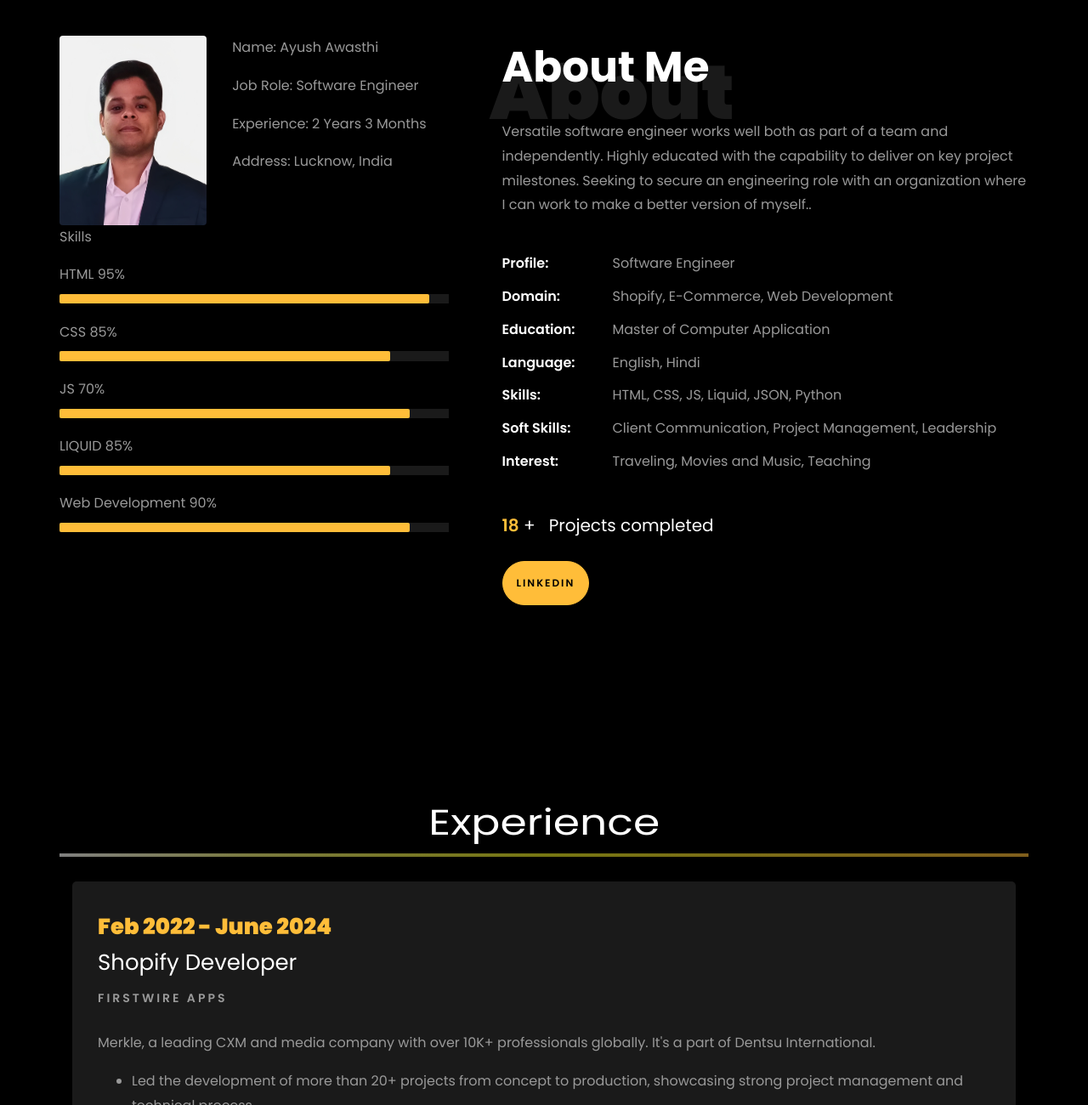
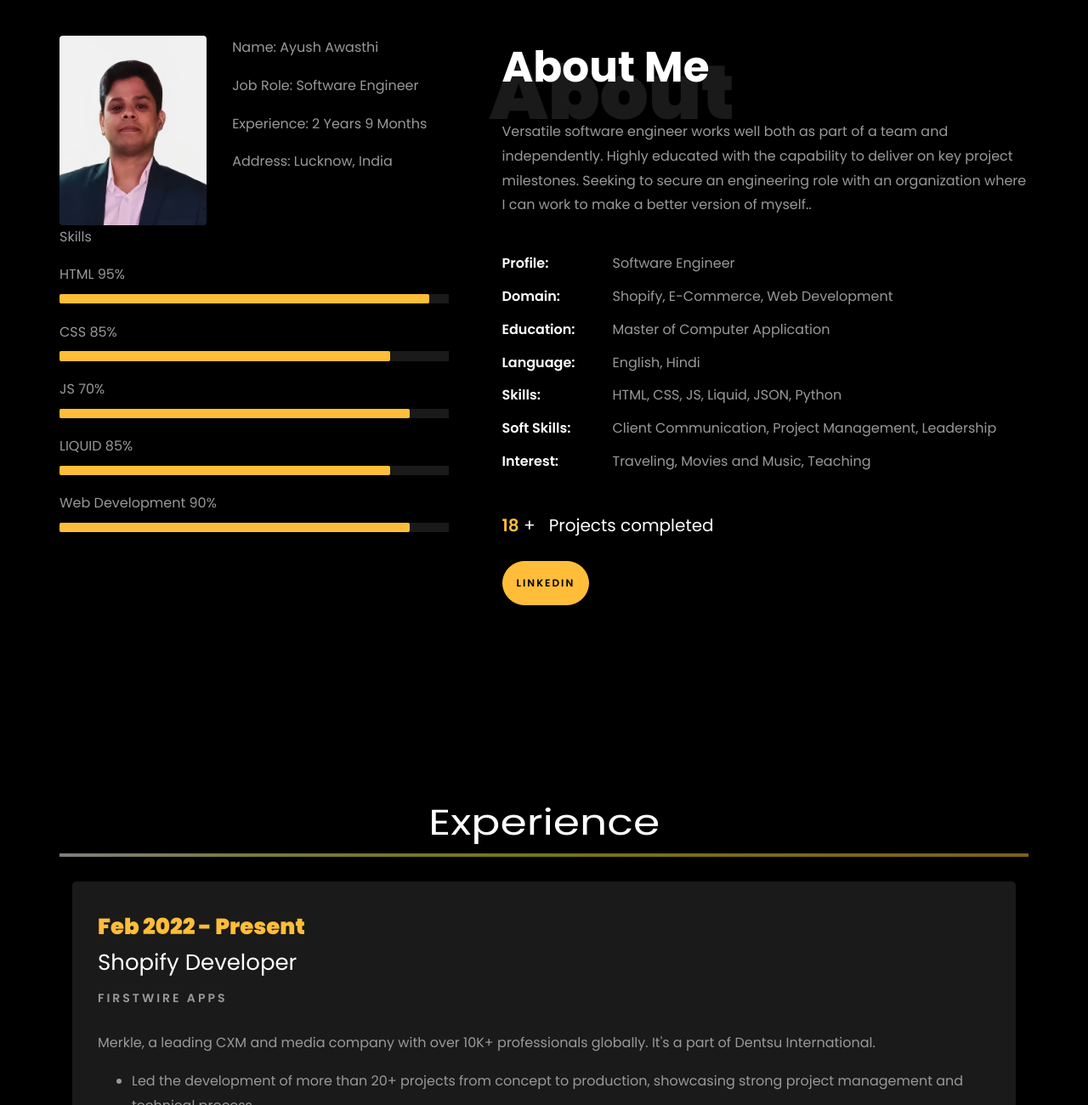
Before and after one commit to awasthiayush2001/portfolio.github.io, a plain HTML site: page index.html in a window 1280 px wide. Shown: the part 820-2120 px from the top of the page at 85% size. Drawn offline with Linux system fonts and the light colour scheme; files whose address does not match are found by name.

Commit message:
Update index.html

```diff
--- a/index.html
+++ b/index.html
@@ -185,7 +185,7 @@
 									  <div class="about-info">
 										<p><span class="title-s">Name: </span> <span>Ayush Awasthi</span></p>
 										<p><span class="title-s">Job Role: </span> <span>Software Engineer</span></p>
-										<p><span class="title-s">Experience: </span> <span>2 Years 3 Months</span></p>
+										<p><span class="title-s">Experience: </span> <span>2 Years 9 Months</span></p>
 										<p><span class="title-s">Address: </span> <span>Lucknow, India</span></p>
 									  </div>
 									</div>
@@ -284,7 +284,7 @@
 		<div class="row">
 				<div class="col-md-12">
 					<div class="resume-wrap ftco-animate">
-						<span class="date">Feb 2022 - June 2024</span>
+						<span class="date">Feb 2022 - Present</span>
 						<h2>Shopify Developer</h2>
 						<span class="position">FirstWire Apps</span>
 						<p class="mt-4">Merkle, a leading CXM and media company with over 10K+ professionals globally. It's a part of Dentsu International.
```
